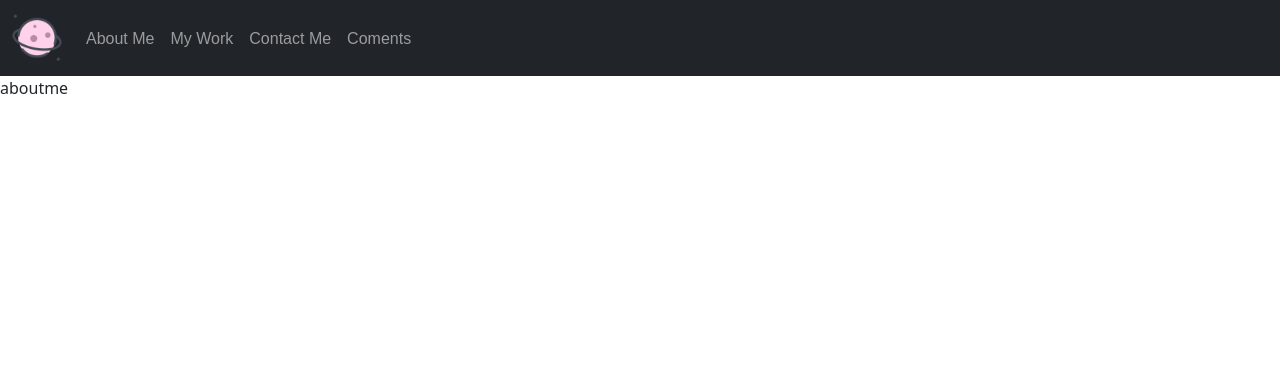
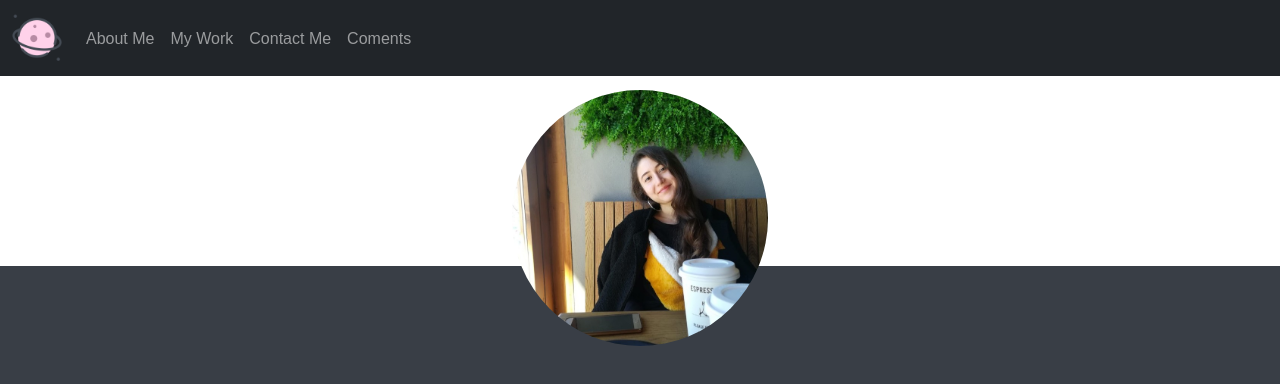
Before and after one commit to KubraGoktas/personal-blog, a React (Create React App) app: page /AboutMe in a window 1280 px wide. Shown: the top 384 px of the page. Built offline with nearby package versions, Linux system fonts and the light colour scheme; a web font is replaced by a local one.

Commit message:
about sayfası tasarımına başlandı

```diff
--- a/src/components/Header.js
+++ b/src/components/Header.js
@@ -1,6 +1,6 @@
 import React, { useState } from 'react'
 import { Link } from 'react-router-dom'
-import { Collapse, DropdownItem, DropdownMenu, DropdownToggle, Nav, Navbar, NavbarBrand, NavbarText, NavbarToggler, NavItem, NavLink, UncontrolledDropdown } from 'reactstrap'
+import { Collapse, Nav, Navbar, NavbarBrand, NavbarToggler, NavItem, NavLink } from 'reactstrap'
 import logo from '../assets/images/logo.png'
 
 const Header = () => {
@@ -24,17 +24,19 @@ const Header = () => {
         }
     ]
     return (
-        <div>
+        <>
+
             <Navbar
                 color="dark"
                 dark
                 expand="md"
                 light
+                className="sticky"
             >
                 <NavbarBrand href="/">
-                    <img src={logo} width={50} height={50} />
+                    <img src={logo} width={50} height={50} alt='logo' />
                 </NavbarBrand>
-                <NavbarToggler onClick={()=>setopen(!open)} />
+                <NavbarToggler onClick={() => setopen(!open)} />
                 <Collapse isOpen={open} navbar>
                     <Nav
                         className="me-auto"
@@ -44,7 +46,7 @@ const Header = () => {
                         {
                             navLinks.map((item, key) => {
                                 return (
-                                    <NavItem>
+                                    <NavItem key={key}>
                                         <NavLink>
                                             <Link
                                                 to={{
@@ -68,7 +70,8 @@ const Header = () => {
                     </NavbarText> */}
                 </Collapse>
             </Navbar>
-        </div >
+
+        </>
     )
 }
 
--- a/src/index.css
+++ b/src/index.css
@@ -1,6 +1,7 @@
 @import url('https://fonts.googleapis.com/css2?family=Abril+Fatface&family=Zen+Old+Mincho:wght@700&display=swap');
 
 body {
+
   margin: 0;
   font-family: -apple-system, BlinkMacSystemFont, 'Segoe UI', 'Roboto', 'Oxygen',
     'Ubuntu', 'Cantarell', 'Fira Sans', 'Droid Sans', 'Helvetica Neue',
@@ -24,3 +25,34 @@ code {
 .navlink:hover{
   color: gray;
 }
+
+.sticky {
+  position: fixed !important;
+  top: 0;
+  width: 100%;
+  bottom: 20;
+  z-index: 100;
+}
+.image{
+  border-radius: 900px;
+  width: 20%;
+  height: 90%;
+  z-index: 5;
+}
+.image-container{
+  padding:20px;
+  width: 100%;
+  align-self: center;
+  text-align: center;
+  position: relative;
+
+}
+
+.about-container{
+  position: absolute;
+  background-color: #393E46;
+  width: 100%;
+  height: 100%;
+  margin-top: -100px;
+  z-index: -1;
+}
--- a/src/pages/AboutMe.js
+++ b/src/pages/AboutMe.js
@@ -1,9 +1,21 @@
-import React from 'react'
+import React, { useState } from 'react'
+import { Row } from 'reactstrap'
+import me from '../assets/images/me.jpg'
 
 const AboutMe = () => {
+    const [height, setheight] = useState(window.innerHeight)
     return (
         <div>
-            aboutme
+            <Row>
+                <div className='image-container'>
+                    <img src={me} alt='kg' className='image' />
+                </div>
+            </Row>
+
+            <div className='about-container'>
+
+            </div>
+
         </div>
     )
 }
--- a/src/router/PageRouter.js
+++ b/src/router/PageRouter.js
@@ -1,5 +1,6 @@
 import React from 'react'
 import { Route, BrowserRouter as Router, Switch, } from 'react-router-dom'
+import { Row } from 'reactstrap'
 import Header from '../components/Header'
 
 import { routes } from './routes'
@@ -9,7 +10,7 @@ const PageRouter = () => {
 
         <Router>
             <Header />
-
+            <div style={{marginTop:70}}>
                 <Switch>
                     {
                         routes.map((item, key) => {
@@ -20,6 +21,7 @@ const PageRouter = () => {
                     }
 
                 </Switch>
+            </div>
         </Router>
 
     )
```
Also changed, not shown: src/assets/images/me.jpg (added). Lines whose indentation alone changed are shown as unchanged.
